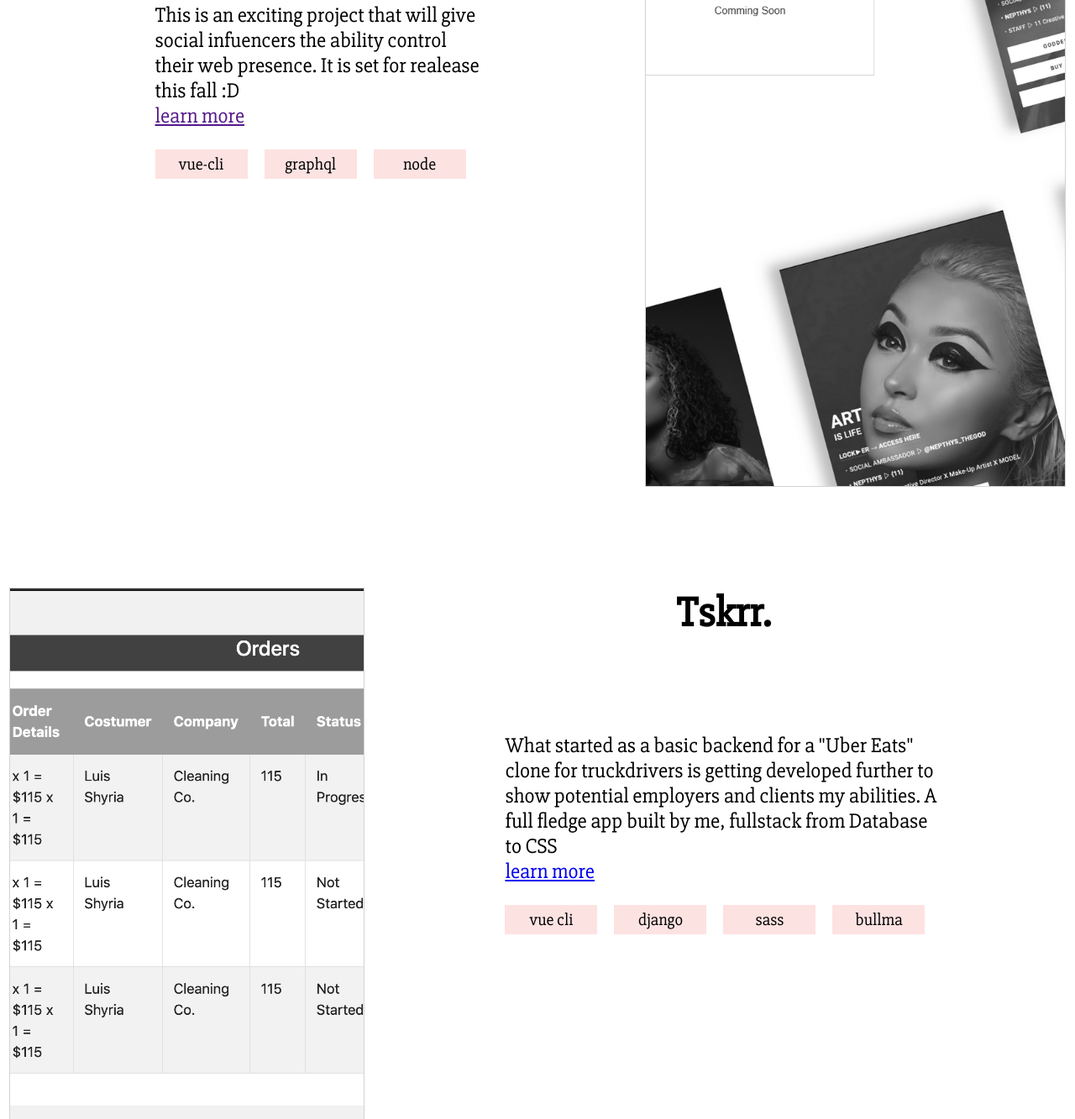
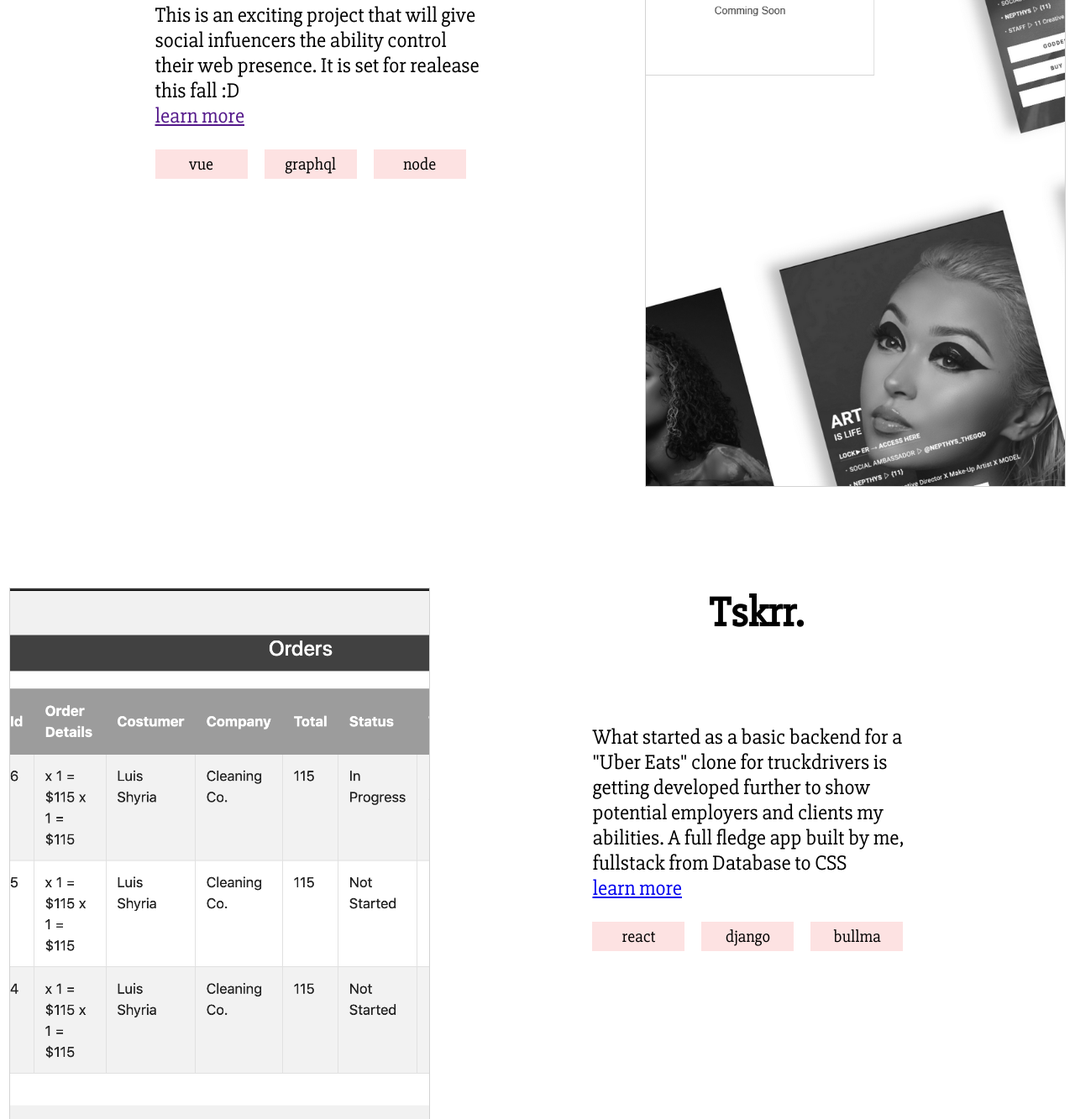
Before and after one commit to letorruella/portfolio, a Gatsby site: page / in a window 1280 px wide. Shown: the part 850-2183 px from the top of the page at 84% size. Built offline with nearby package versions, Linux system fonts and the light colour scheme; Gatsby itself is replaced by a stand-in of ours.

Commit message:
Update Portfolio copy

```diff
--- a/src/components/portfolio.js
+++ b/src/components/portfolio.js
@@ -47,7 +47,7 @@ Portfolio.defaultProps = {
       This is an exciting project that will give social infuencers the ability control their web presence.
       It is set for realease this fall :D
       `,
-      tags: ["vue-cli", "graphql", "node"],
+      tags: ["vue", "graphql", "node"],
       source: {
         type: "learn more",
         source: "",
@@ -59,7 +59,7 @@ Portfolio.defaultProps = {
       title: "Tskrr.",
       desc: `What started as a basic backend for a "Uber Eats" clone for truckdrivers is getting developed further to show
       potential employers and clients my abilities. A full fledge app built by me,  fullstack from Database to CSS`,
-      tags: ["vue cli", "django", "sass", "bullma"],
+      tags: ["react", "django", "bullma"],
       source: {
         type: "learn more",
         source: "http://tskrr.herokuapp.com/company/sign-in/?next=/company/",
```
